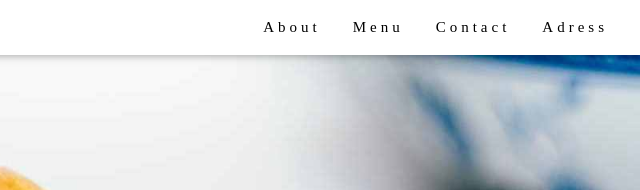
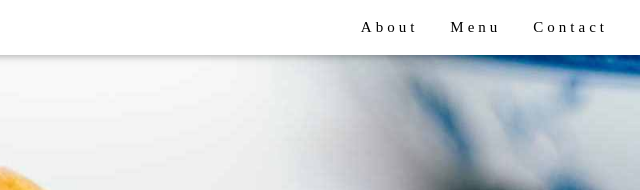
Before and after one commit to Nikolas-Pereira/site-static-html, a plain HTML site: page index.html in a window 1280 px wide. Shown: the top 190 px of the page, 640-1280 px from the left. Drawn offline with nearby package versions, Linux system fonts and the light colour scheme.

Commit message:
removido botao adress

```diff
--- a/index.html
+++ b/index.html
@@ -24,7 +24,6 @@ h1, h2, h3, h4, h5, h6 {
       <a href="#about" class="w3-bar-item w3-button">About</a>
       <a href="#menu" class="w3-bar-item w3-button">Menu</a>
       <a href="#contact" class="w3-bar-item w3-button">Contact</a>
-      <a href="#contact" class="w3-bar-item w3-button">Adress</a>
     </div>
   </div>
 </div>
```
